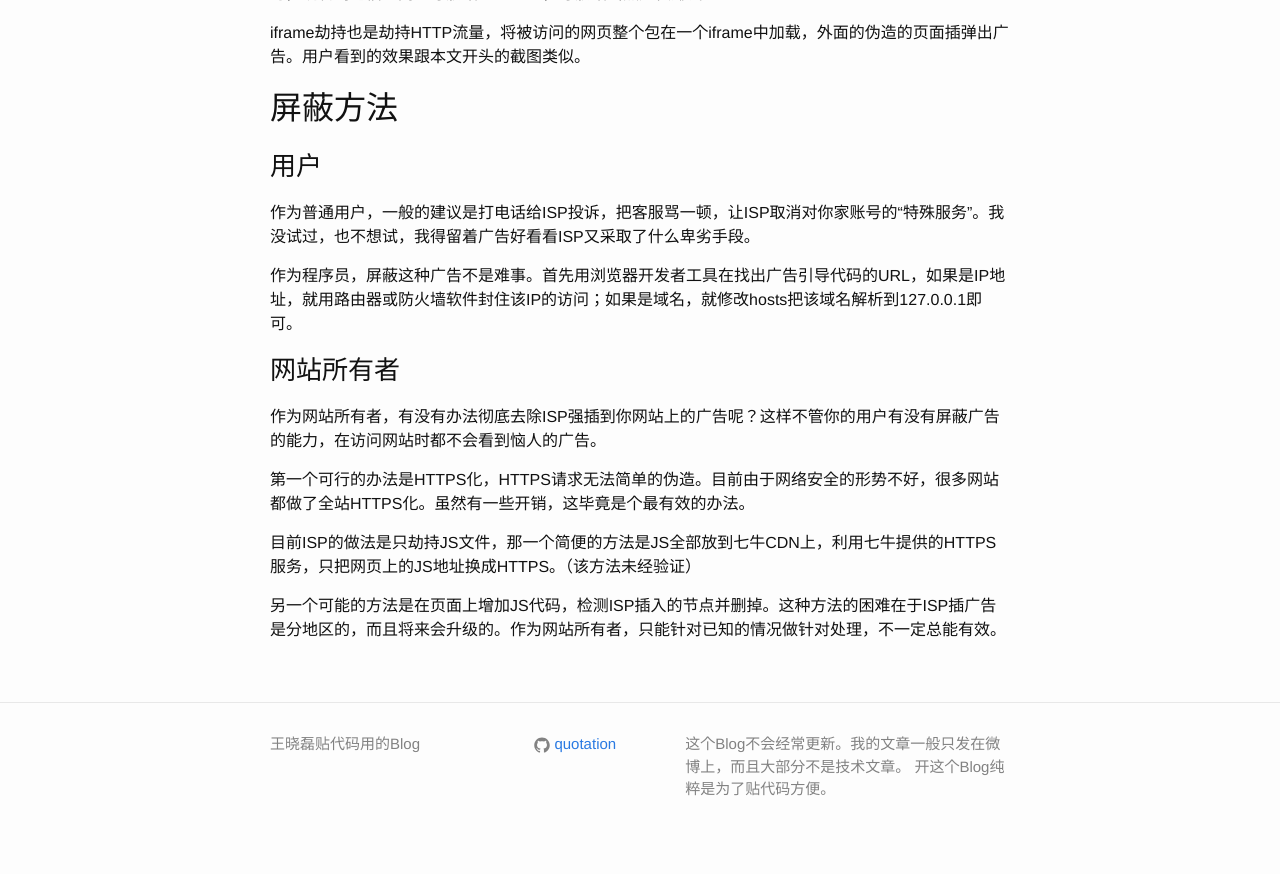
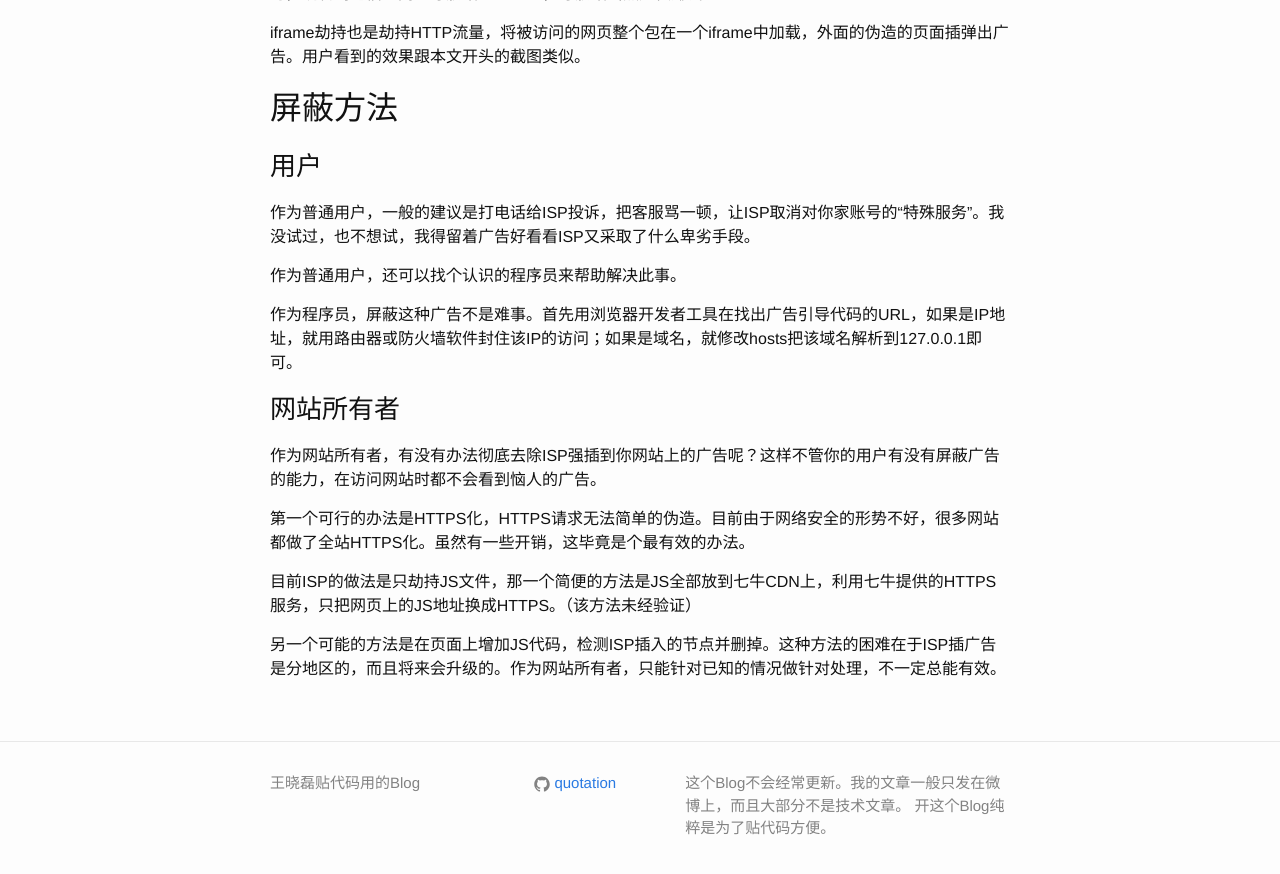
Before and after one commit to Quotation/quotation.github.io, a Jekyll site: the page built from _posts/2015-04-15-china-telecom-isp-hijack.markdown, in a window 1280 px wide and 900 px high, scrolled down 3736 px. Shown: the top 874 px of the window. Built offline with Jekyll 4.4.1, drawn with Linux system fonts in a browser that asks for light colours.

Commit message:
补充。

```diff
--- a/_posts/2015-04-15-china-telecom-isp-hijack.markdown
+++ b/_posts/2015-04-15-china-telecom-isp-hijack.markdown
@@ -131,6 +131,8 @@ iframe劫持也是劫持HTTP流量，将被访问的网页整个包在一个ifra
 
 作为普通用户，一般的建议是打电话给ISP投诉，把客服骂一顿，让ISP取消对你家账号的“特殊服务”。我没试过，也不想试，我得留着广告好看看ISP又采取了什么卑劣手段。
 
+作为普通用户，还可以找个认识的程序员来帮助解决此事。
+
 作为程序员，屏蔽这种广告不是难事。首先用浏览器开发者工具在找出广告引导代码的URL，如果是IP地址，就用路由器或防火墙软件封住该IP的访问；如果是域名，就修改hosts把该域名解析到127.0.0.1即可。
 
 ### 网站所有者
```
